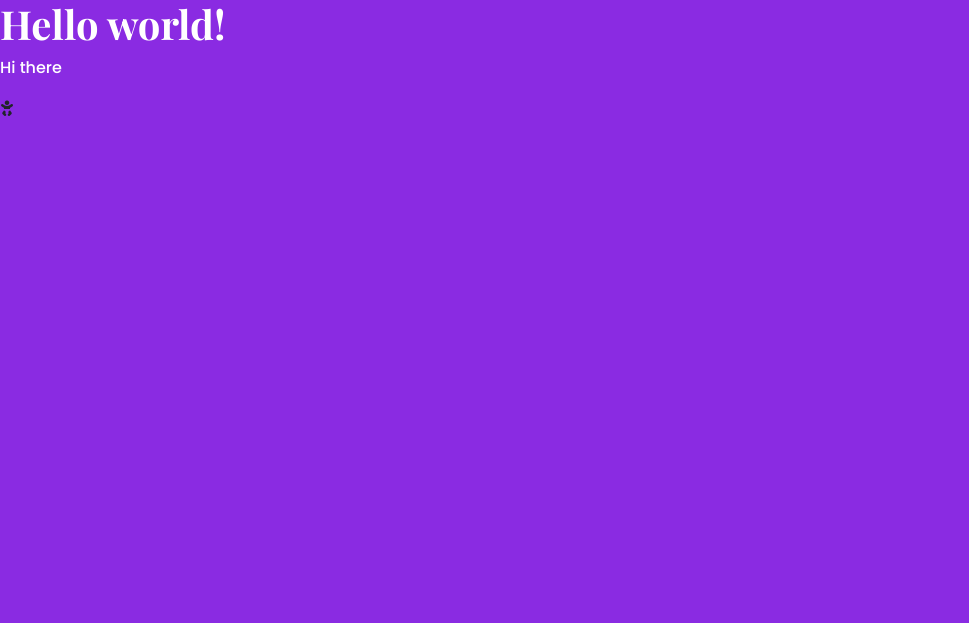
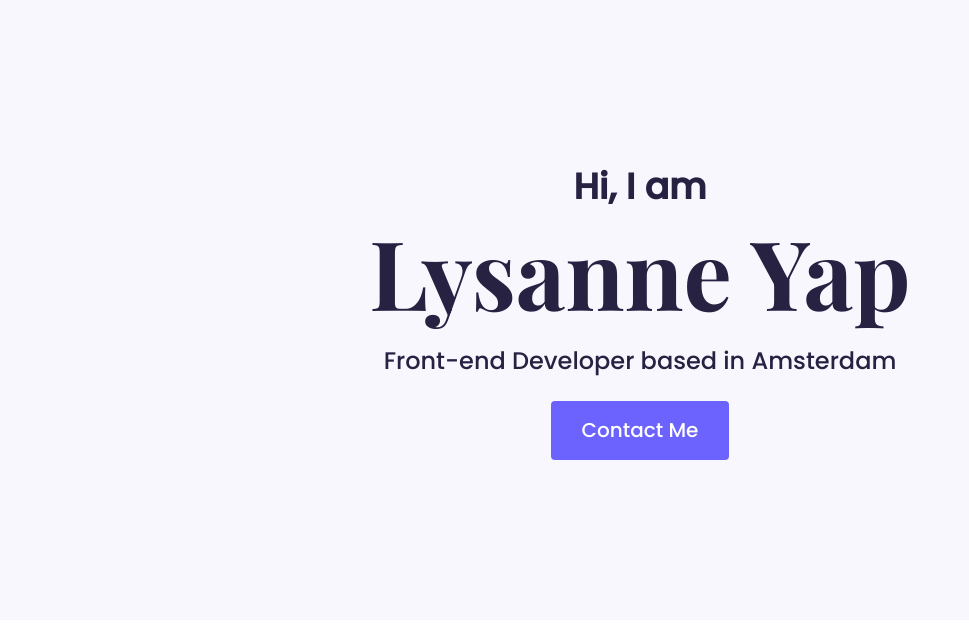
Before and after one commit to lysanney/portfolio-project, a plain HTML site: page index.html in a window 1280 px wide. Shown: the whole page, without its empty margins (0-969 px from the left). Drawn offline with nearby package versions, Linux system fonts and the light colour scheme.

Commit message:
Built hero on homepage

```diff
--- a/index.html
+++ b/index.html
@@ -10,18 +10,22 @@
       integrity="sha384-1BmE4kWBq78iYhFldvKuhfTAU6auU8tT94WrHftjDbrCEXSU1oBoqyl2QvZ6jIW3"
       crossorigin="anonymous"
     />
+
     <script
       src="https://cdn.jsdelivr.net/npm/bootstrap@5.1.3/dist/js/bootstrap.bundle.min.js"
       integrity="sha384-ka7Sk0Gln4gmtz2MlQnikT1wXgYsOg+OMhuP+IlRH9sENBO0LRn5q+8nbTov4+1p"
       crossorigin="anonymous"
     ></script>
+
     <link rel="preconnect" href="https://fonts.googleapis.com" />
     <link rel="preconnect" href="https://fonts.gstatic.com" crossorigin />
     <link
       href="https://fonts.googleapis.com/css2?family=Monoton&family=Playfair+Display:wght@700&family=Poppins:ital,wght@0,500;1,700&display=swap"
       rel="stylesheet"
     />
+
     <link rel="stylesheet" href="src/portfolio.css" />
+
     <script
       src="https://kit.fontawesome.com/2afc809b96.js"
       crossorigin="anonymous"
@@ -29,8 +33,13 @@
     <title>Portfolio Lys</title>
   </head>
   <body>
-    <h1>Hello world!</h1>
-    <p>Hi there</p>
-    <i class="fas fa-baby"></i>
+    <div class="hero">
+      <p>Hi, I am</p>
+      <h1>Lysanne Yap</h1>
+      <h2 class="mb-3">Front-end Developer based in Amsterdam</h2>
+      <div>
+        <a href="" class="btn btn-branding">Contact Me</a>
+      </div>
+    </div>
   </body>
 </html>
--- a/src/portfolio.css
+++ b/src/portfolio.css
@@ -1,14 +1,58 @@
-body {
-  background-color: blueviolet;
+:root {
+  --branding-color: #6c63ff;
+  --secondary-color: #f9f7fe;
+  --heading-font-family: "Playfair Display", serif;
+  --default-font-family: "Poppins", sans-serif;
 }
 
-h1 {
-  color: white;
+body {
+  font-family: var(--default-font-family);
+}
+
+h1,
+h2,
+h3,
+h4,
+h5,
+h6 {
+  color: #272142;
   font-family: "Playfair Display", serif;
   font-weight: bold;
 }
 
+h1 {
+  font-size: 96px;
+}
+
 p {
-  color: white;
   font-family: "Poppins", sans-serif;
 }
+
+.hero {
+  background: var(--secondary-color);
+  text-align: center;
+  padding: 160px 20px;
+}
+
+.hero p {
+  font-size: 36px;
+  font-weight: bold;
+  margin: 0;
+  color: #272142;
+}
+
+.hero h2 {
+  font-family: var(--default-font-family);
+  font-weight: normal;
+  line-height: 2;
+  font-size: 24px;
+}
+
+.btn-branding {
+  background: var(--branding-color);
+  border-radius: 4px;
+  color: white;
+  font-size: 20px;
+  line-height: 27px;
+  padding: 15px 30px;
+}
```
